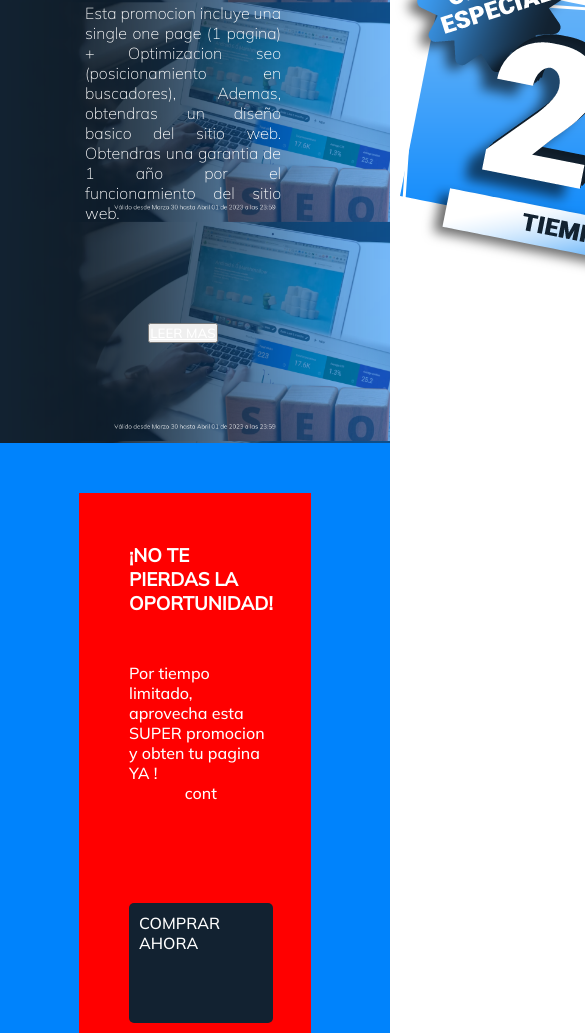
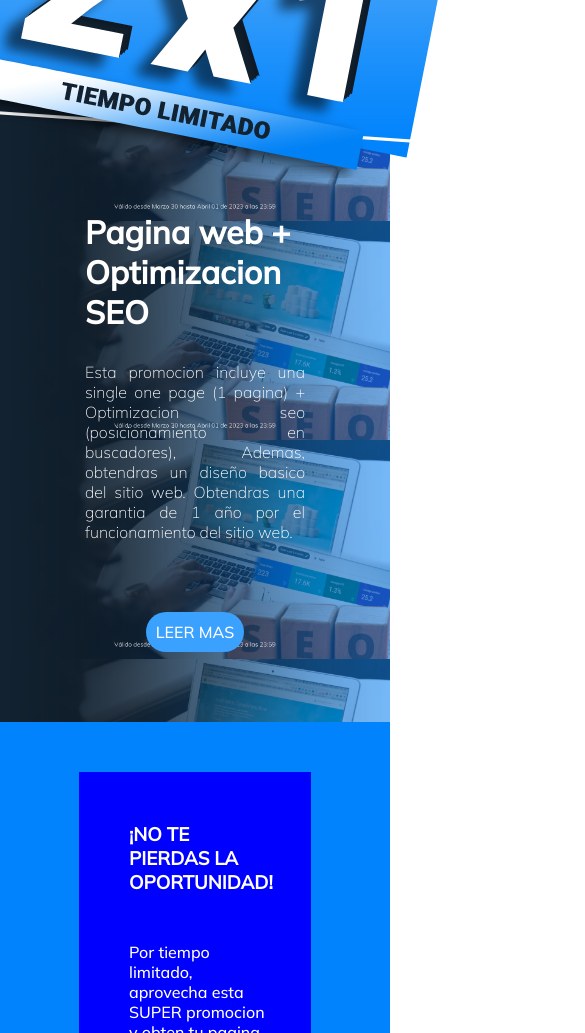
Before and after one commit to Praydoz/promocion, a plain HTML site: page index.html in a window 390 px wide. Shown: the part 311-1344 px from the top of the page, 585 px wide, since content can reach past the window. Drawn offline with Linux system fonts and the light colour scheme; a script that the page names is missing.

Commit message:
Add files

```diff
--- a/index.html
+++ b/index.html
@@ -30,7 +30,7 @@
 		<div class="principal__descripcion">
 			<h1>Pagina web + Optimizacion SEO</h1>
 			<p style="font-weight: lighter; text-align: justify;">Esta promocion incluye una single one page (1 pagina) + Optimizacion seo (posicionamiento en buscadores), Ademas, obtendras un diseño basico del sitio web. Obtendras una garantia de 1 año por el funcionamiento del sitio web.</p>
-			<button> <a href="#">LEER MAS</a></button>
+			<a href="#" style="background-color: #3aa1ff; color: #ffffff; padding: 10px; border-radius: 25px; text-decoration: none;">LEER MAS</a>
 		</div>
 		<div class="principal__imagen">
 			<img src="promocion.png" alt="promocion">
--- a/style.css
+++ b/style.css
@@ -39,7 +39,7 @@
 
 .contador__caja{
 	padding: 50px;
-	background-color: red;
+	background-color: blue;
 	width: 80%;
 	margin: 0 auto;
 	display: grid;
@@ -74,6 +74,12 @@
 		grid-template-columns: repeat(2, 1fr);
 	}
 
+	.principal{
+		display: flex;
+		flex-direction: column-reverse;
+		background-size: contain;
+	}
+
 	/*.principal__imagen{
 		width: 100%;
 	}*/
```
